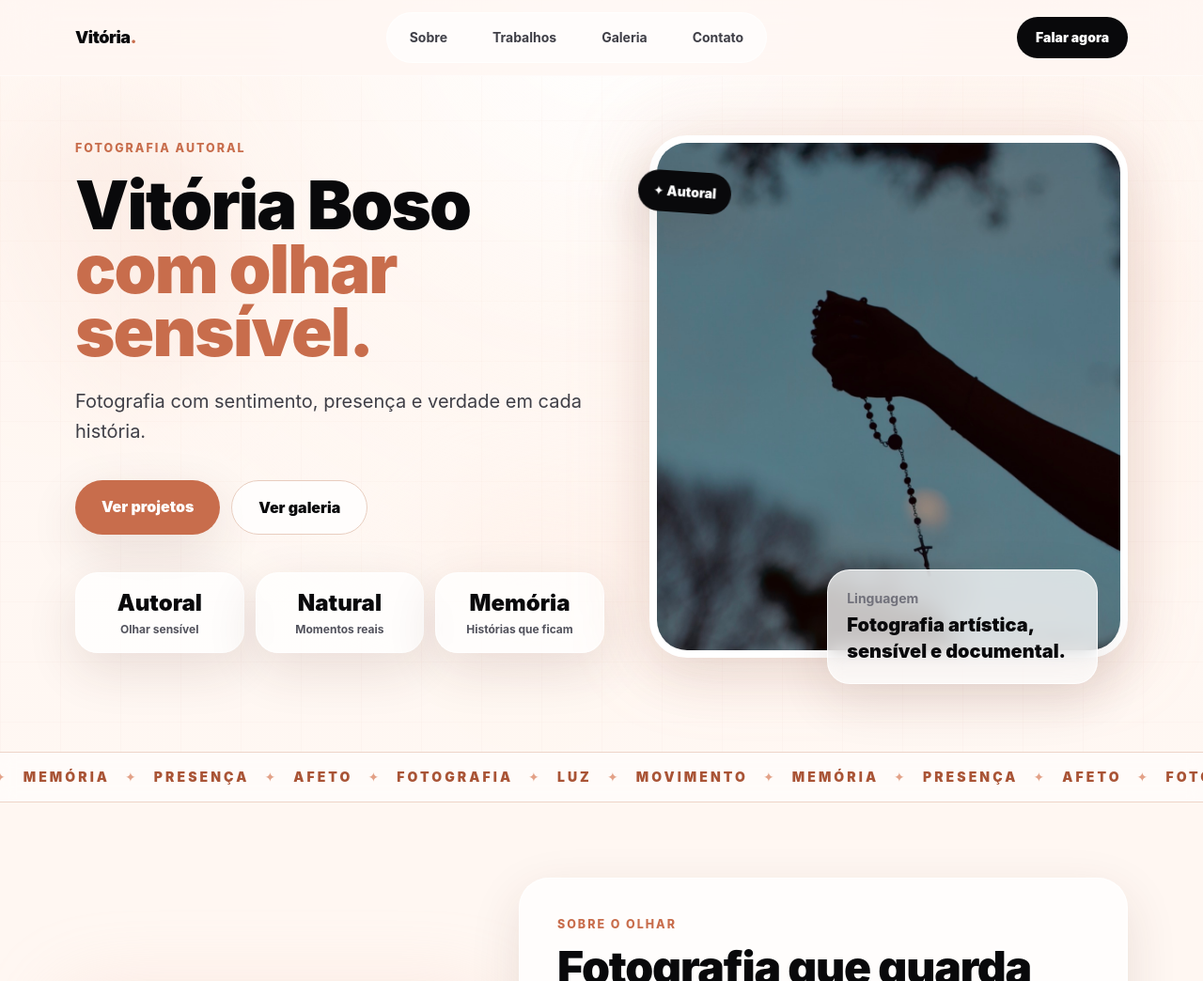
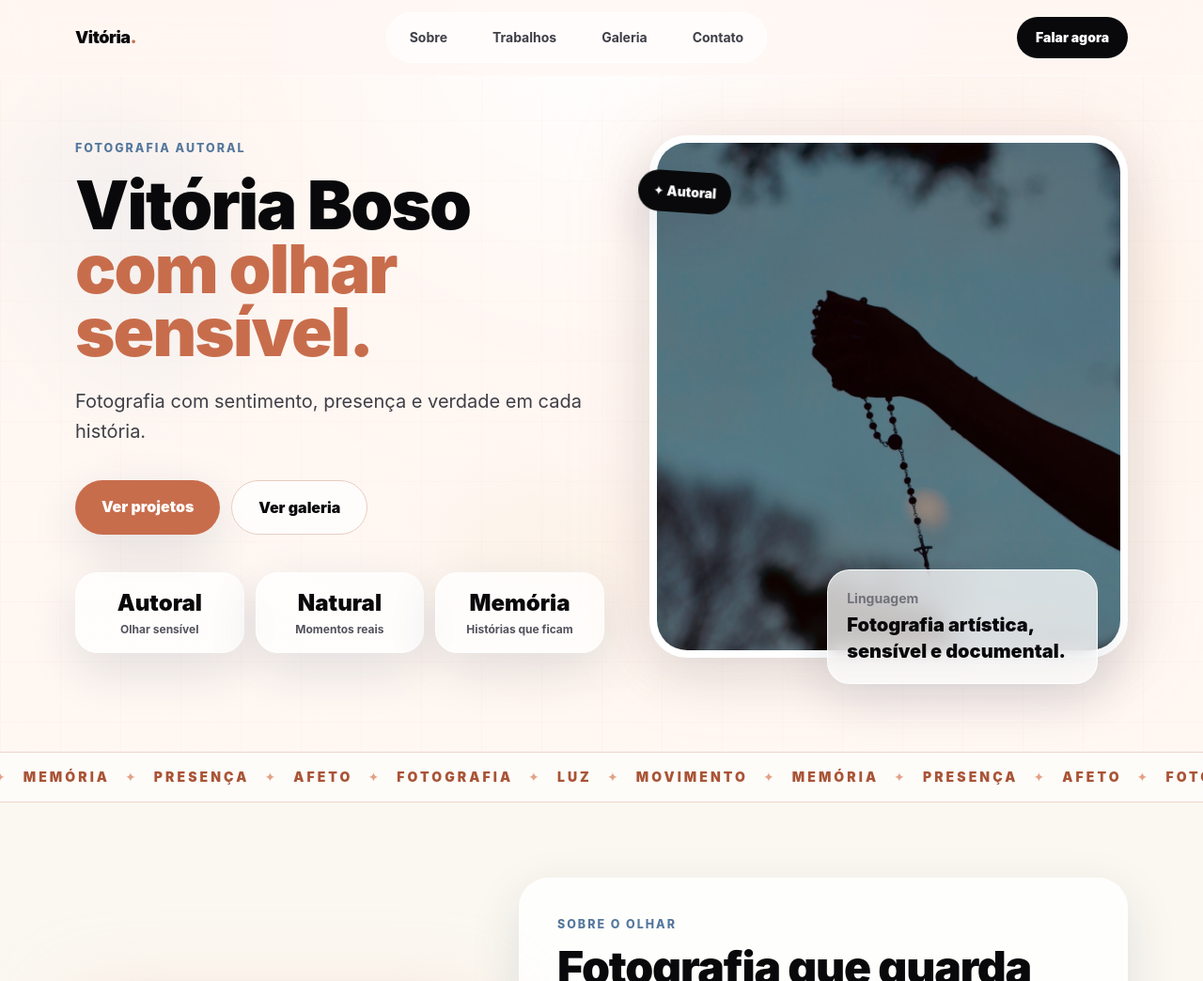
Before and after one commit to marlouun/portfolio-vitoria-boso, a React (Vite) app: page / in a window 1280 px wide. Shown: the top 1044 px of the page at 94% size. Built offline with nearby package versions, Linux system fonts and the light colour scheme.

Commit message:
style: aplica paleta VITRA ao site

```diff
--- a/src/index.css
+++ b/src/index.css
@@ -2,8 +2,8 @@
 
 :root {
   font-family: Inter, ui-sans-serif, system-ui, -apple-system, BlinkMacSystemFont, "Segoe UI", sans-serif;
-  color: #221817;
-  background: #fff7f2;
+  color: #122d48;
+  background: #fbf8f1;
   font-synthesis: none;
   text-rendering: optimizeLegibility;
   -webkit-font-smoothing: antialiased;
@@ -34,7 +34,7 @@ img {
 }
 
 .soft-shadow {
-  box-shadow: 0 18px 54px rgba(83, 43, 32, 0.12);
+  box-shadow: 0 18px 54px rgba(18, 45, 72, 0.12);
 }
 
 .card-glass {
@@ -44,7 +44,7 @@ img {
 }
 
 .section-kicker {
-  color: #c86d4c;
+  color: #55779c;
   font-weight: 800;
   letter-spacing: 0.16em;
   text-transform: uppercase;
@@ -52,7 +52,7 @@ img {
 }
 
 .focus-ring:focus-visible {
-  outline: 3px solid rgba(200, 109, 76, 0.45);
+  outline: 3px solid rgba(85, 119, 156, 0.45);
   outline-offset: 4px;
 }
 
@@ -141,7 +141,7 @@ img {
   top: 6rem;
   width: 20rem;
   height: 20rem;
-  background: rgba(242, 198, 182, 0.6);
+  background: rgba(200, 212, 224, 0.62);
   animation: ambient-one 18s ease-in-out infinite;
 }
 
@@ -150,7 +150,7 @@ img {
   top: 34%;
   width: 22rem;
   height: 22rem;
-  background: rgba(234, 169, 142, 0.36);
+  background: rgba(240, 207, 102, 0.28);
   animation: ambient-two 22s ease-in-out infinite;
 }
 
@@ -159,7 +159,7 @@ img {
   left: 34%;
   width: 17rem;
   height: 17rem;
-  background: rgba(255, 217, 200, 0.52);
+  background: rgba(237, 219, 183, 0.58);
 }
 
 .marquee-track {
@@ -268,7 +268,7 @@ img {
   }
 
   .soft-shadow {
-    box-shadow: 0 14px 34px rgba(83, 43, 32, 0.10);
+    box-shadow: 0 14px 34px rgba(18, 45, 72, 0.10);
   }
 }
 
```
